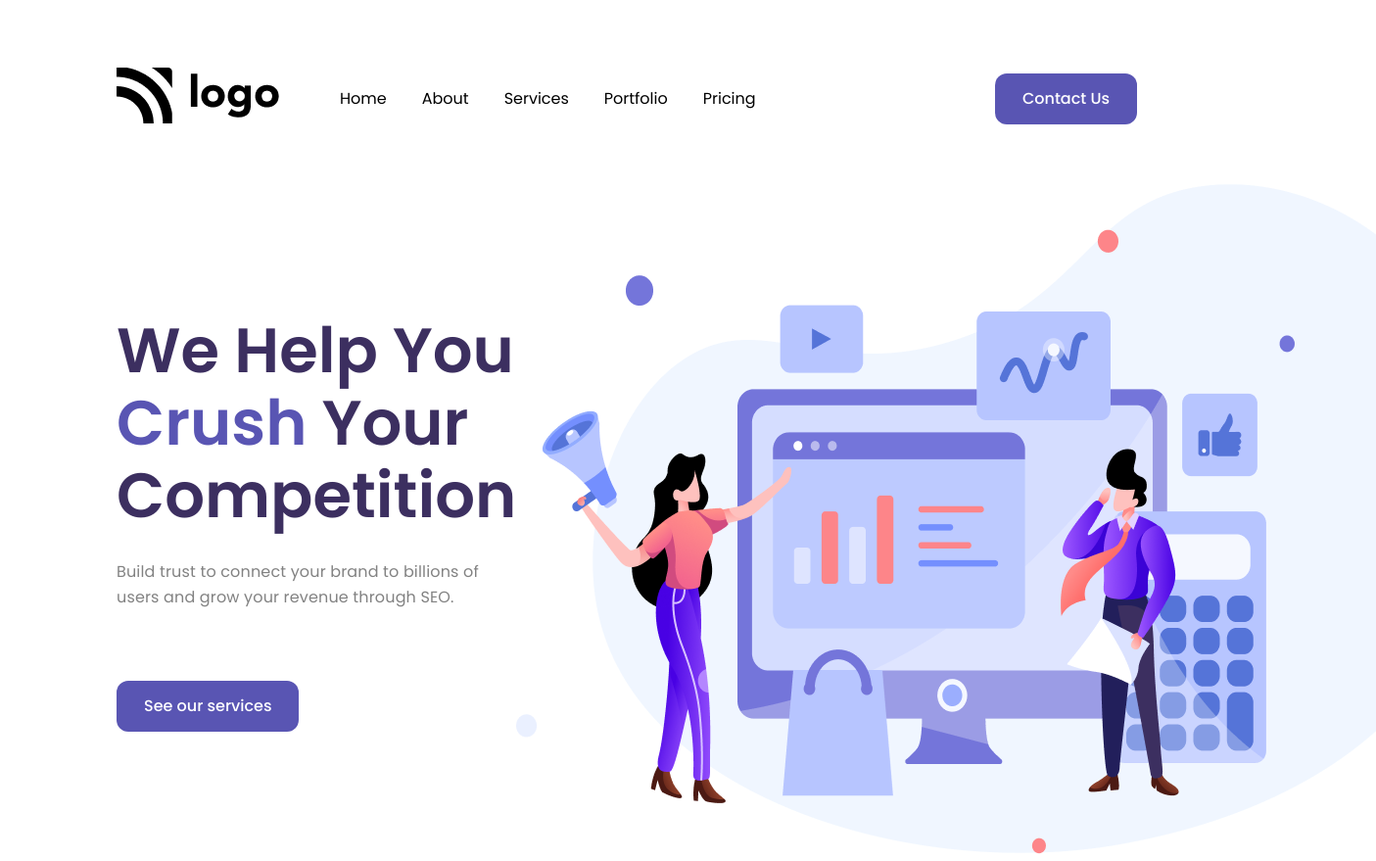
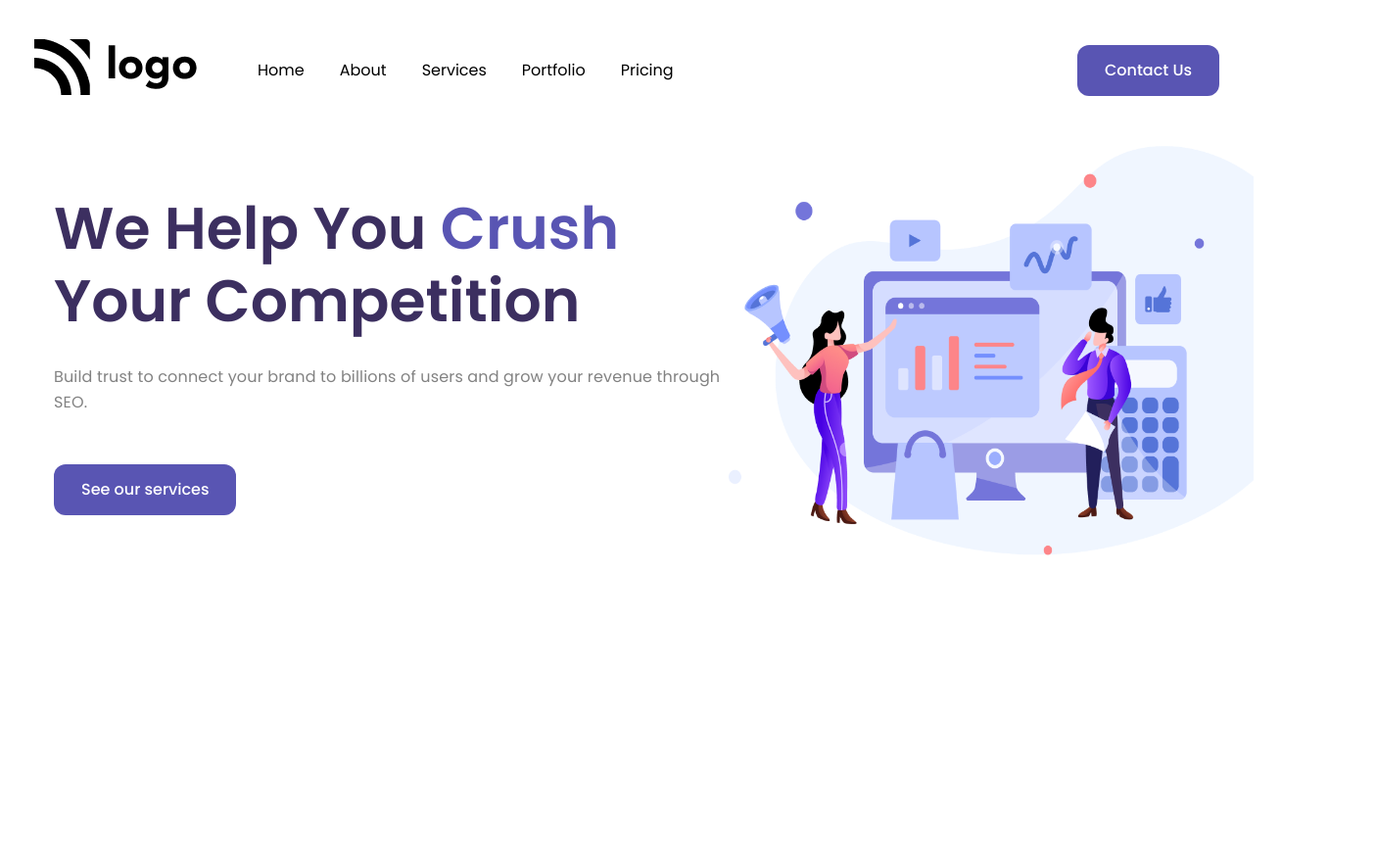
Before and after one commit to AhtisamBashir7/project-three, a plain HTML site: page index.html in a window 1280 px wide. Shown: the whole page at 98% size, 1405 px wide, since content can reach past the window. After the commit the page ends 800 px from the top, so only its background shows below. Drawn offline with Linux system fonts and the light colour scheme.

Commit message:
Style changed

```diff
--- a/index.html
+++ b/index.html
@@ -50,7 +50,7 @@
             </div>
             <!-- Right Text -->
             <div>
-                <img src="./assets/Header Illustration.png" alt="illustration" />
+                <img class="container-img" src="./assets/Header Illustration.png" alt="illustration" />
             </div>
         </div>
     </div>
--- a/style.css
+++ b/style.css
@@ -7,19 +7,20 @@
 
   .container {
     max-width: 130rem;
-    margin: 0 auto;
-    padding: 0 119px;
+    margin: 0;
+    padding: 0;
+
   }
 
   .navbar-container {
     display: flex;
     align-items: center;
     justify-content: space-between;
-    margin-top: 69px;
+    padding: 0 35px;
+    margin-top: 40px;
   }
 
   .grow-list {
-
     flex-grow: 1;
     padding-left: 62px;
   }
@@ -65,14 +66,15 @@
     display: flex;
     align-items: center;
     justify-content: space-between;
-    margin-top: 55px;
+    margin-left:55px;
+    margin-top: 45px;
   }
 
   .heading-text {
     font-family: "Poppins";
     font-style: normal;
     font-weight: 600;
-    font-size: 64px;
+    font-size: 60px;
     line-height: 74px;
     color: #3c2f60;
   }
@@ -93,5 +95,9 @@
   }
 
   .btn {
-    margin-top: 72px;
+    margin-top: 50px;
   }
+  .container-img{
+    width:100%;
+    height:100%
+  }
```
